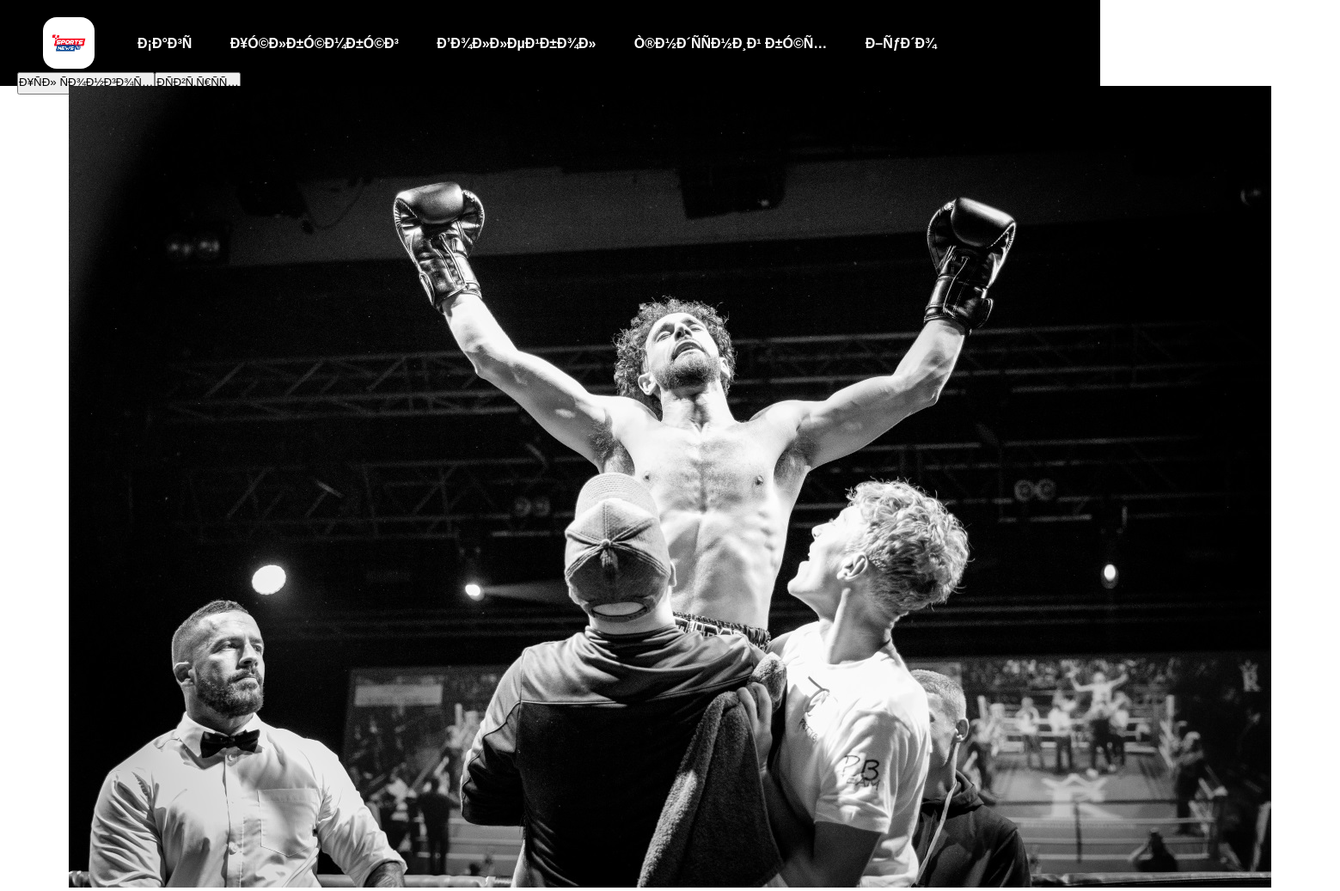
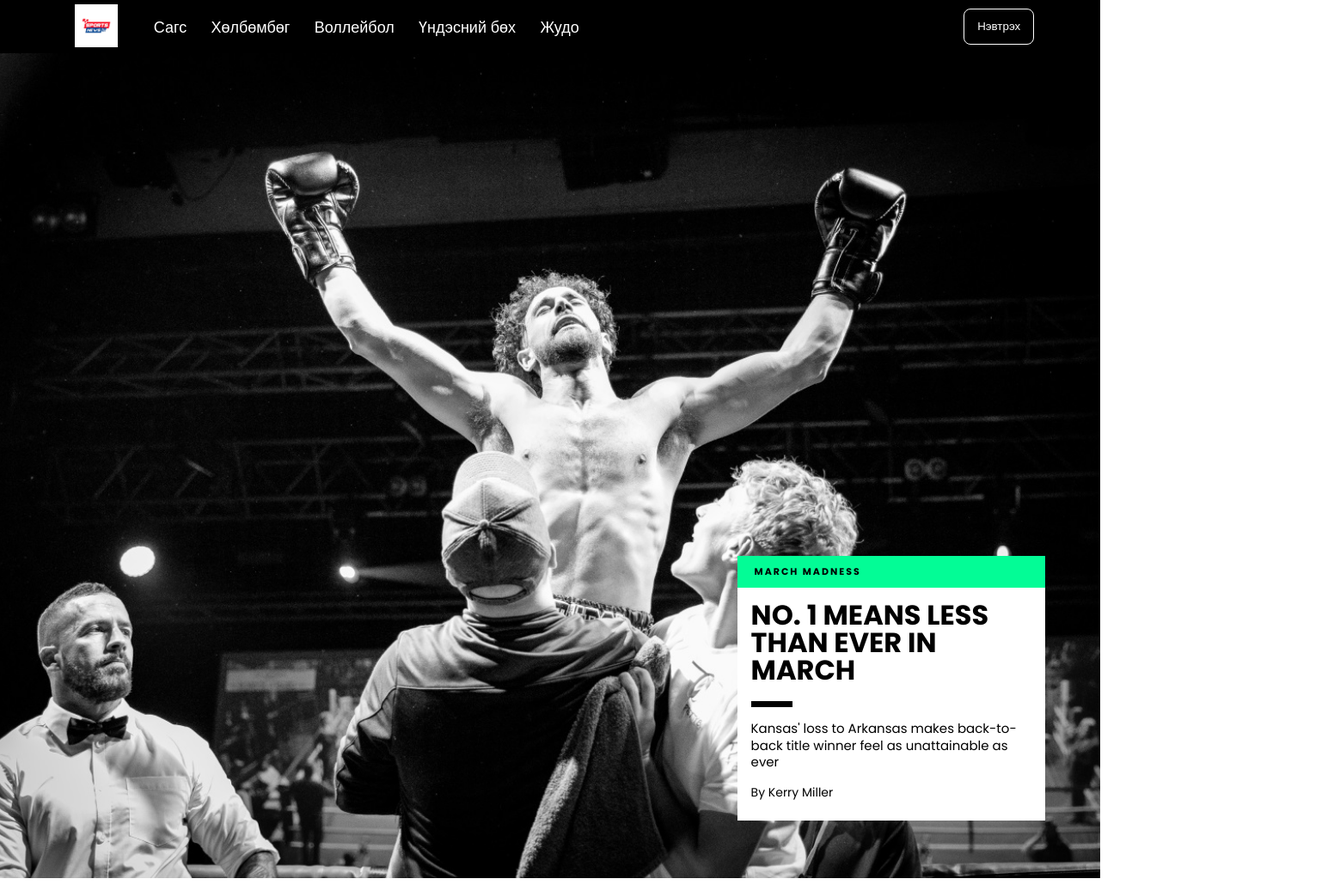
Before and after one commit to VlseMnhtr/sport, a plain HTML site: page index.html in a window 1280 px wide. Shown: the whole page at 86% size, 1559 px wide, since content can reach past the window. Drawn offline with Linux system fonts and the light colour scheme.

Commit message:
Update home

```diff
--- a/index.css
+++ /dev/null
@@ -1,144 +0,0 @@
-*{
-    margin: 0;
-    padding: 0;
-    font-family: 'poppins', sans-serif;
-    box-sizing: border-box;
-}
-
-header footer {
-    position: absolute;
-    width: 100%;
-}
-
-header {
-    background-color: #000000;
-    height: 100px;
-    padding: 20px;
-    display: flex;
-    flex-wrap: wrap;
-    align-items: center;
-}
-
-header img {
-    height: 60px;
-    width: 60px;
-    margin: 0 30px;
-    border-radius: 16px;
-}
-
-header .navbar a {
-    color: white;
-    text-decoration: none;
-    padding: 0 20px;
-    font-size: 16px;
-    font-weight: 700;
-}
-
-header .navbar a:hover {
-    border: 1px solid gray;
-    border-radius: 8px;
-    padding: 10px;
-    background-color: gray;
-}
-
-header .button {
-    text-align: right;
-    flex-grow: 1;
-}
-
-header .button .btn {
-    padding: 12px;
-    font-size: 16px;
-    border-radius: 12px;
-    box-shadow: none;
-}
-
-footer {
-    height: 100px;
-    bottom: 0;
-    background-color: #000000;
-}
-
-footer h1 {
-    /* position: absolute; */
-    text-align: center;
-    left: 45%;
-    padding: 40px;
-    /* top: 40px; */
-    font-size: 20px;
-    color: white;
-}
-
-main {
-    position: absolute;
-    padding: 0 80px;
-}
-
-
-
-.btn1 {
-    position: absolute;
-    width: 130px;
-    height: 40px;
-    left: 1121px;
-    top: 10px;
-}
-.btn2{
-    position: absolute;
-    width: 130px;
-    height: 40px;
-    left: 1276px;
-    top: 10px;
-    }
-
-.sec1 h1 {
-    position: absolute;
-    width: 907px;
-    height: 70px;
-    font-family: 'Inter';
-    font-style: normal;
-    font-weight: 400;
-    font-size: 20px;
-    line-height: 24px;
-    text-align: center;
-
-    color: #000000;
-
-}
-
-/* jishee */
-/* .dropbtn {
-    background-color: #04AA6D;
-    color: white;
-    padding: 16px;
-    font-size: 16px;
-    border: none;
-  } */
-
-  .dropdown {
-    position: relative;
-    display: inline-block;
-  }
-
-  .dropdown-content {
-    display: none;
-    position: absolute;
-    /* margin-top: 30px; */
-    background-color: #f1f1f1;
-    /* min-width: 160px; */
-    box-shadow: 0px 8px 16px 0px rgba(0,0,0,0.2);
-    z-index: 1;
-  }
-
-  .dropdown-content a {
-    color: black;
-    padding: 4px 10px;
-    text-decoration: none;
-    display: block;
-  }
-
-  .dropdown-content a:hover {background-color: #ddd;}
-
-  .dropdown:hover .dropdown-content {display: block;}
-
-  /* .dropdown:hover .dropbtn {background-color: #3e8e41;} */
--- a/index.html
+++ b/index.html
@@ -1,42 +1,43 @@
 <!DOCTYPE html>
 <html>
-    <head>
-        <meta charset="8">
-        <title>Sport</title>
-        <link rel="stylesheet" href="index.css" type="text/css">
-    </head>
-    <body>
-        <header>
-            <!-- <a href="#"><h1>Logo</h1></a>
-            <div class="nav">
-                <a href="sags.html">Сагс</a>
-                <a href="football.html">Хөлбөмбөг</a>
-                <a href="volleyball.html">Воллейбол</a>
-                <a href="undes_buh.html">Үндэсний бөх</a>
-                <a href="judo.html">Жудо</a>
-            </div>  -->
-            <a href="#">
-                <img src="images/logo.png" alt="logo">
+<head>
+    <meta name="viewport" content="with=device-width, initial-scale=1.0">
+    <title>Sport News</title>
+    <link rel="stylesheet" href="style.css">
+    <link rel="preconnect" href="https://fonts.googleapis.com">
+    <link rel="preconnect" href="https://fonts.gstatic.com" crossorigin>
+    <link href="https://fonts.googleapis.com/css2?family=Poppins:wght@100;200;300;400;600;700&display=swap" rel="stylesheet">
+</head>
+<body>
+    <section class="header">
+        <nav>
+            <a href="index.html"><img src="images/logo.png" alt="logo"></a>
+            <div class="nav-links">
+                <ul>
+                    <li><a href="sags.html">Сагс</a></li>
+                    <li><a href="">Хөлбөмбөг</a></li>
+                    <li><a href="">Воллейбол</a></li>
+                    <li><a href="undes_buh.html">Үндэсний бөх</a></li>
+                    <li><a href="judo.html">Жудо </a></li>
+                </ul>
+            </div>
+            <div class="nav-button">
+                <button type="button">Нэвтрэх</button>
+            </div>
+        </nav>
+    </section>
+    <section class="banner">
+        <div class="text-box">
+            <h3 class="label">March madness</h3>
+            <a href="" class="title">
+                <h3>No. 1 Means Less Than Ever in March</h3>
             </a>
-            <nav class="navbar">
-                <a class="nav-link" href="sags.html">Сагс</a>
-                <a class="nav-link" href="#">Хөлбөмбөг</a>
-                <a class="nav-link" href="#">Воллейбол</a>
-                <a class="nav-link" href="undes_buh.html">Үндэсний бөх</a>
-                <a class="nav-link" href="judo.html">Жудо</a>
-            </nav>
-            <button class="btn">
-                Хэл сонгох
-            </button>
-            <button class="btn">
-                Нэвтрэх
-            </button>
-        </header>
-        <main>
-            <img src="/zurag/coolguy.jpg" alt="">
-        </main>
-        <!-- <footer>
-            <h1>&copy; Copyright 2023</h1>
-        </footer> -->
-    </body>
+            <div class="dash"></div>
+            <a href="" class="description">
+                Kansas' loss to Arkansas makes back-to-back title winner feel as unattainable as ever
+            </a>
+            <div class="author">By Kerry Miller</div>
+        </div>
+    </section>
+</body>
 </html>
--- /dev/null
+++ b/style.css
@@ -0,0 +1,231 @@
+*{
+    margin: 0;
+    padding: 0;
+    font-family: 'Poppins', sans-serif;
+}
+
+.header {
+    width: auto;
+    background-color: #000000;
+    padding: 0 6%;
+}
+
+nav {
+    display: flex;
+    justify-content: space-between;
+    align-items: center;
+}
+
+nav a {
+    flex: 0;
+}
+
+nav img {
+    width: 50px;
+    padding: 5px 0 0 10px;
+}
+
+.nav-links {
+    flex: 1;
+    text-align: left;
+    padding-left: 30px;
+}
+
+.nav-links ul li {
+    list-style: none;
+    display: inline-block;
+    padding: 8px 12px;
+    position: relative;
+    cursor: pointer;
+}
+
+.nav-links ul li a {
+    color: white;
+    text-decoration: none;
+    font-size: 18px;
+}
+
+.nav-links ul li:hover {
+    background-color: gray;
+    transition: 0.5s;
+    border-radius: 8px;
+}
+
+.nav-button {
+    flex: 0;
+}
+
+.nav-button button {
+    padding: 10px 15px;
+    height: auto;
+    background-color: transparent;
+    color: white;
+    border-radius: 8px;
+    box-shadow: none;
+    cursor: pointer;
+    border: 1px solid white;
+}
+
+.banner {
+    width: auto;
+    min-height: 120vh;
+    background-image: url(/zurag/coolguy.jpg);
+    background-position: center;
+    background-size: cover;
+    position: relative;
+}
+
+.banner .text-box {
+    position: absolute;
+    max-height: 70%;
+    max-width: 28%;
+    bottom: 7%;
+    right: 5%;
+    background-color: white;
+    overflow: hidden;
+    z-index: 1000;
+}
+
+.banner .text-box .label {
+    background-color: #03fc96;
+    letter-spacing: 2px;
+    font-size: 11px;
+    padding: 10px 20px;
+    margin-bottom: 16px;
+    text-transform: uppercase;
+    font-weight: 700;
+}
+
+.banner .text-box .title {
+    text-decoration: none;
+    color: black;
+}
+
+.banner .text-box .title h3 {
+    text-transform: uppercase;
+    font-size: 32px;
+    line-height: 100%;
+    font-weight: 700;
+    padding: 0 16px 20px;
+}
+
+.banner .text-box .dash {
+    background-color: #000000;
+    width: 48px;
+    height: 7px;
+    margin: 0 16px;
+}
+
+.banner .text-box .description {
+    display: inline-block;
+    color: #000000;
+    text-decoration: none;
+    font-weight: 400;
+    line-height: 130%;
+    padding: 15px 16px;
+    font-size: 15px;
+}
+
+.banner .text-box .author {
+    font-size: 14px;
+    padding: 0 16px 22px;
+}
+
+/* header .navbar a:hover {
+    border: 1px solid gray;
+    border-radius: 8px;
+    padding: 10px;
+    background-color: gray;
+} */
+
+
+
+footer {
+    height: 100px;
+    bottom: 0;
+    background-color: #000000;
+}
+
+footer h1 {
+    /* position: absolute; */
+    text-align: center;
+    left: 45%;
+    padding: 40px;
+    /* top: 40px; */
+    font-size: 20px;
+    color: white;
+}
+
+main {
+    position: absolute;
+    padding: 0 80px;
+}
+
+
+
+.btn1 {
+    position: absolute;
+    width: 130px;
+    height: 40px;
+    left: 1121px;
+    top: 10px;
+}
+.btn2{
+    position: absolute;
+    width: 130px;
+    height: 40px;
+    left: 1276px;
+    top: 10px;
+    }
+
+.sec1 h1 {
+    position: absolute;
+    width: 907px;
+    height: 70px;
+    font-family: 'Inter';
+    font-style: normal;
+    font-weight: 400;
+    font-size: 20px;
+    line-height: 24px;
+    text-align: center;
+
+    color: #000000;
+
+}
+
+/* jishee */
+/* .dropbtn {
+    background-color: #04AA6D;
+    color: white;
+    padding: 16px;
+    font-size: 16px;
+    border: none;
+  } */
+
+  .dropdown {
+    position: relative;
+    display: inline-block;
+  }
+
+  .dropdown-content {
+    display: none;
+    position: absolute;
+    /* margin-top: 30px; */
+    background-color: #f1f1f1;
+    /* min-width: 160px; */
+    box-shadow: 0px 8px 16px 0px rgba(0,0,0,0.2);
+    z-index: 1;
+  }
+
+  .dropdown-content a {
+    color: black;
+    padding: 4px 10px;
+    text-decoration: none;
+    display: block;
+  }
+
+  .dropdown-content a:hover {background-color: #ddd;}
+
+  .dropdown:hover .dropdown-content {display: block;}
+
+  /* .dropdown:hover .dropbtn {background-color: #3e8e41;} */
```
